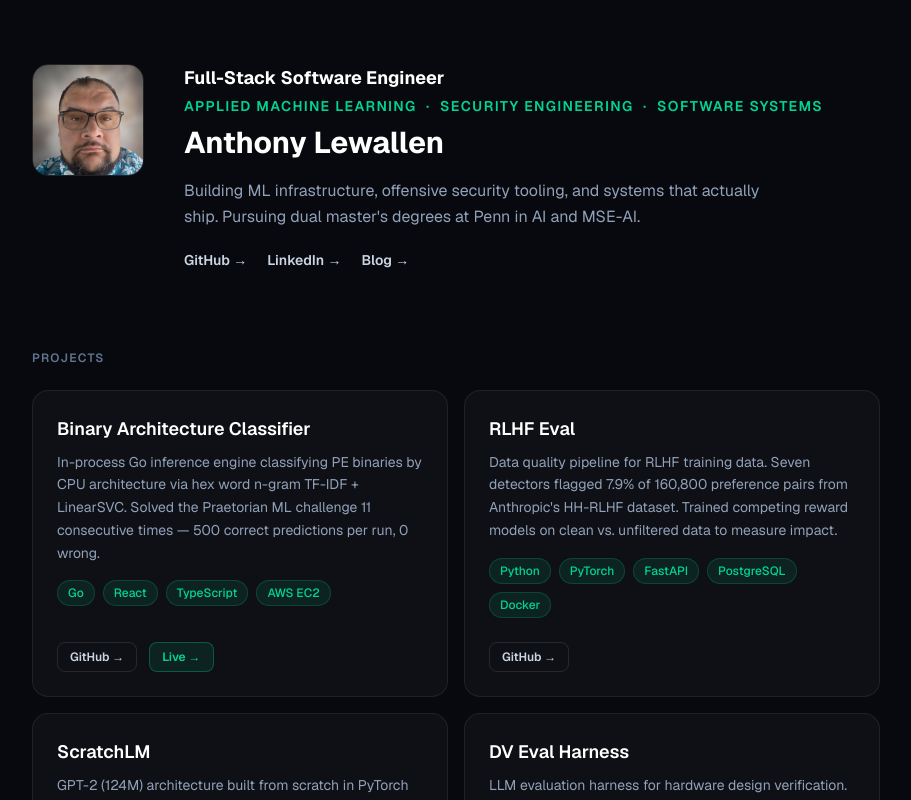
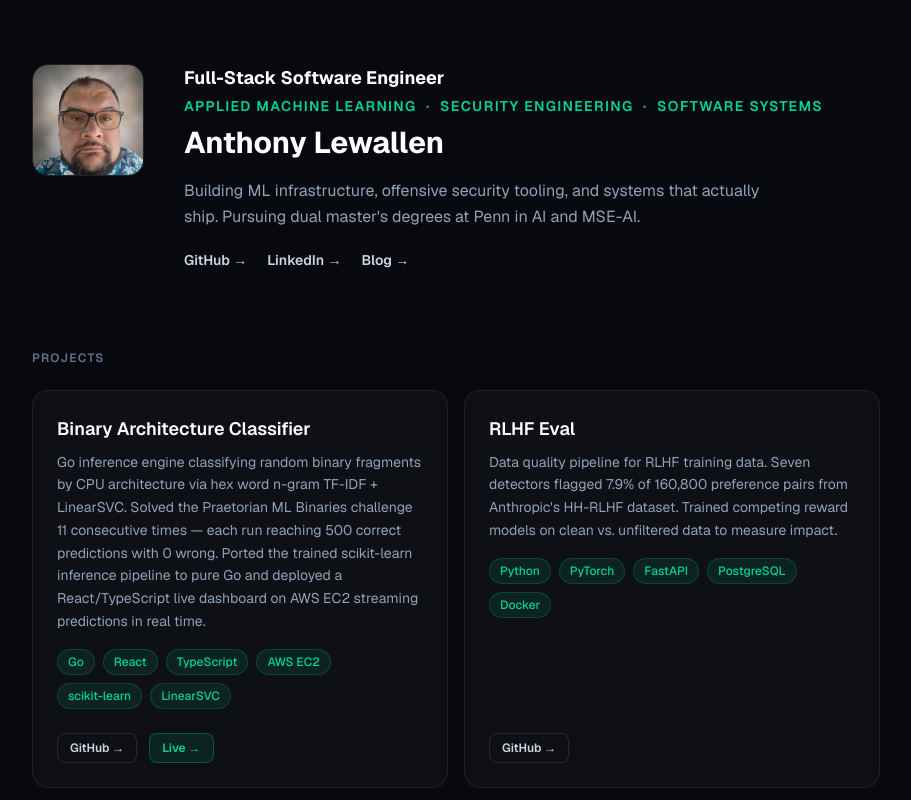
Before and after one commit to LewallenAE/anthony-lewallen-dev-portfolio, a Next.js app: page / in a window 1280 px wide. Shown: the top 800 px of the page, without its empty margins (184-1095 px from the left). Built offline with nearby package versions, Linux system fonts and the light colour scheme.

Commit message:
Redesign portfolio — new projects, education, clean dark theme

```diff
--- a/app/page.tsx
+++ b/app/page.tsx
@@ -55,8 +55,8 @@ export default function Home() {
         <div className="grid grid-cols-1 md:grid-cols-2 gap-4">
           <ProjectCard
             title="Binary Architecture Classifier"
-            description="In-process Go inference engine classifying PE binaries by CPU architecture via hex word n-gram TF-IDF + LinearSVC. Solved the Praetorian ML challenge 11 consecutive times — 500 correct predictions per run, 0 wrong."
-            tech={['Go', 'React', 'TypeScript', 'AWS EC2']}
+            description="Go inference engine classifying random binary fragments by CPU architecture via hex word n-gram TF-IDF + LinearSVC. Solved the Praetorian ML Binaries challenge 11 consecutive times — each run reaching 500 correct predictions with 0 wrong. Ported the trained scikit-learn inference pipeline to pure Go and deployed a React/TypeScript live dashboard on AWS EC2 streaming predictions in real time."
+            tech={['Go', 'React', 'TypeScript', 'AWS EC2', 'scikit-learn', 'LinearSVC']}
             github="https://github.com/LewallenAE/go-binary-classifier"
             demo="http://18.116.239.117:8080"
             demoLabel="Live →"
```
